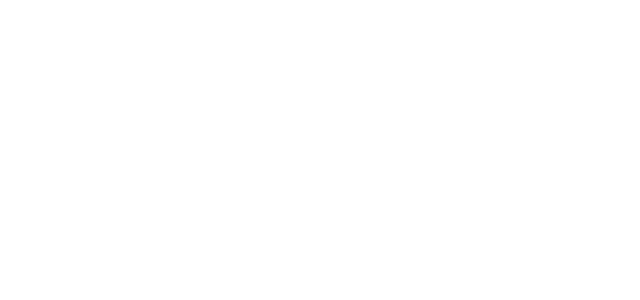
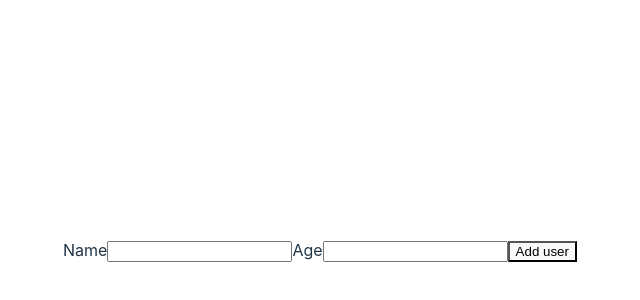
Before and after one commit to guz86/simpleForm, a React (Vite) app in the folder my-app/: page / in a window 1280 px wide. Shown: the part 150-450 px from the top of the page, without its empty margins (320-960 px from the left). Built offline with nearby package versions, Linux system fonts and the light colour scheme.

Commit message:
feat: add form component

```diff
--- a/my-app/src/App.tsx
+++ b/my-app/src/App.tsx
@@ -1,7 +1,12 @@
 import './App.css';
+import { CreateUser } from './components/users/CreateUser';
 
 function App() {
-  return <></>;
+  return (
+    <>
+      <CreateUser />
+    </>
+  );
 }
 
 export default App;
--- /dev/null
+++ b/my-app/src/components/users/CreateUser.tsx
@@ -0,0 +1,19 @@
+import { FormEvent } from 'react';
+
+export const CreateUser = () => {
+  const createUserHandler = (event: FormEvent<HTMLFormElement>) => {
+    event.preventDefault();
+  };
+
+  return (
+    <form onSubmit={createUserHandler}>
+      <label htmlFor="name">Name</label>
+      <input id="name" type="text" />
+
+      <label htmlFor="age">Age</label>
+      <input id="age" type="age" />
+
+      <button type="submit">Add user</button>
+    </form>
+  );
+};
```
